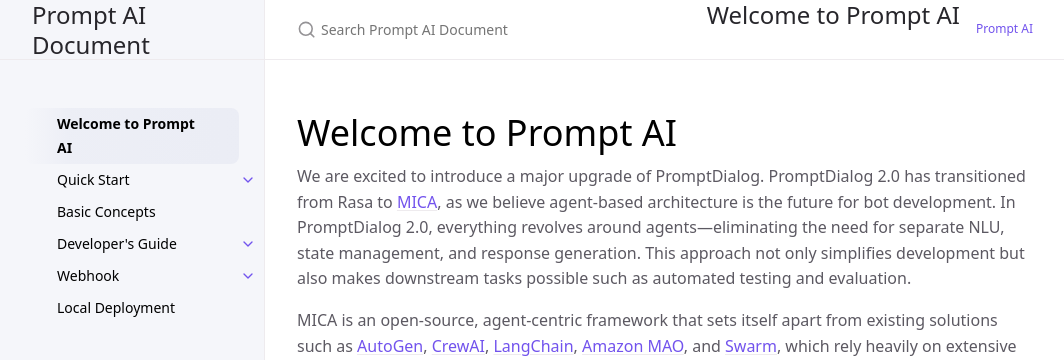
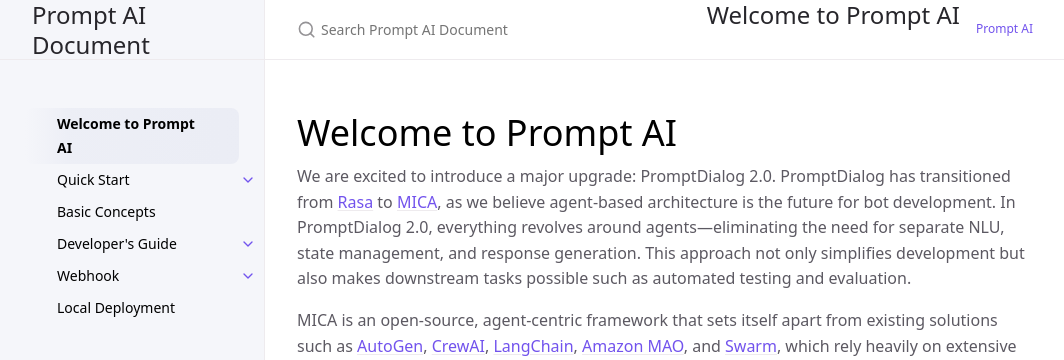
Before and after one commit to PromptAI/promptdialog, a Jekyll site: the page built from index.md, in a window 1280 px wide and 900 px high. Shown: the top 360 px of the window, without its empty margins (107-1171 px from the left). Built offline with Jekyll 4.4.1, drawn with Linux system fonts in a browser that asks for light colours; cached includes are drawn as plain includes.

```diff
--- a/index.md
+++ b/index.md
@@ -8,7 +8,7 @@ permalink: /
 # Welcome to Prompt AI
 {: .no_toc .header }
 
-We are excited to introduce a major upgrade of PromptDialog.  PromptDialog 2.0 has transitioned from Rasa to [MICA](https://mica-labs.github.io/), as we believe agent-based architecture is the future for bot development. In PromptDialog 2.0, everything revolves around agents—eliminating the need for separate NLU, state management, and response generation. This approach not only simplifies development but also makes downstream tasks possible such as automated testing and evaluation.
+We are excited to introduce a major upgrade: PromptDialog 2.0.  PromptDialog has transitioned from [Rasa](https://github.com/RasaHQ/rasa) to [MICA](https://mica-labs.github.io/), as we believe agent-based architecture is the future for bot development. In PromptDialog 2.0, everything revolves around agents—eliminating the need for separate NLU, state management, and response generation. This approach not only simplifies development but also makes downstream tasks possible such as automated testing and evaluation.
 
 MICA is an open-source, agent-centric framework that sets itself apart from existing solutions such as [AutoGen](https://github.com/microsoft/autogen), [CrewAI](https://github.com/crewAIInc/crewAI), [LangChain](https://github.com/langchain-ai/langchain), [Amazon MAO](https://github.com/awslabs/multi-agent-orchestrator), and [Swarm](https://github.com/openai/swarm), which rely heavily on extensive Python programming. With MICA, users can define [agents](https://mica-labs.github.io/docs/concepts/agent/) within a single YAML file before launching the bot, significantly simplifying development and deployment.
 
```
